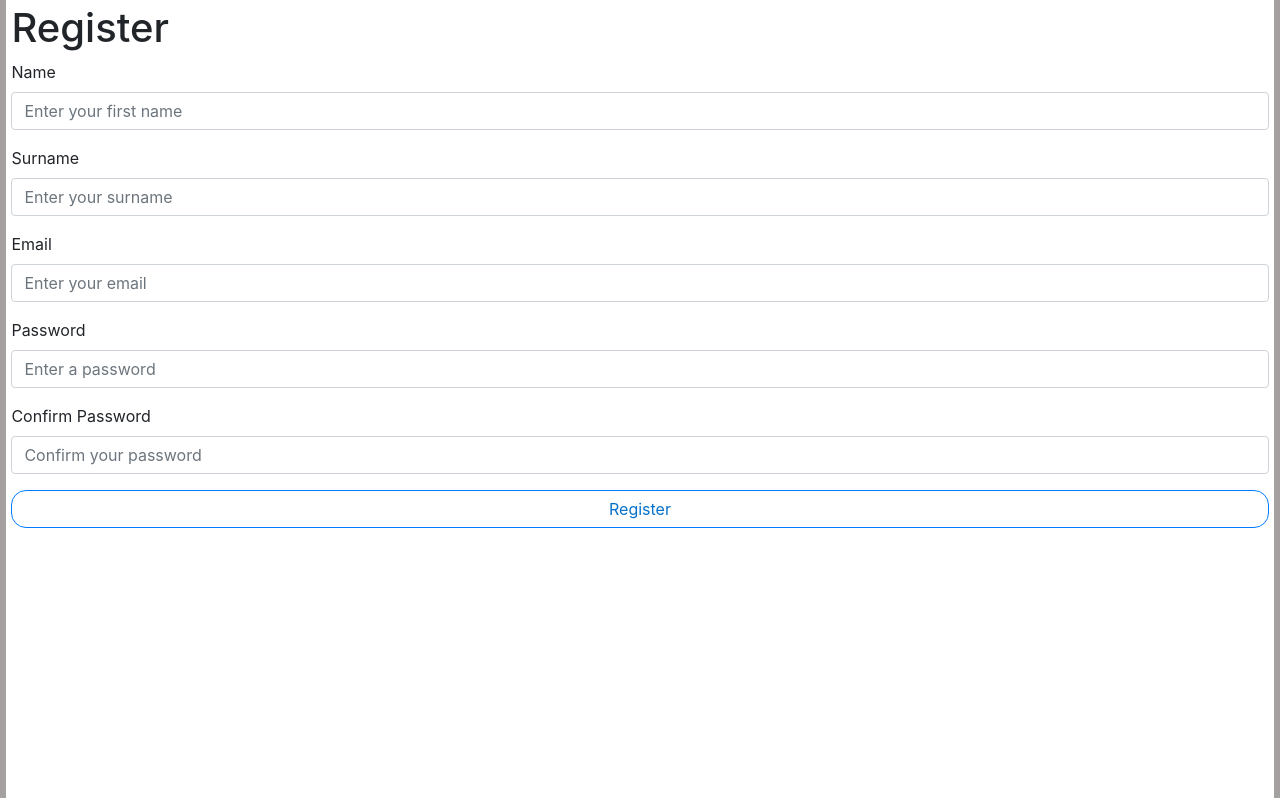
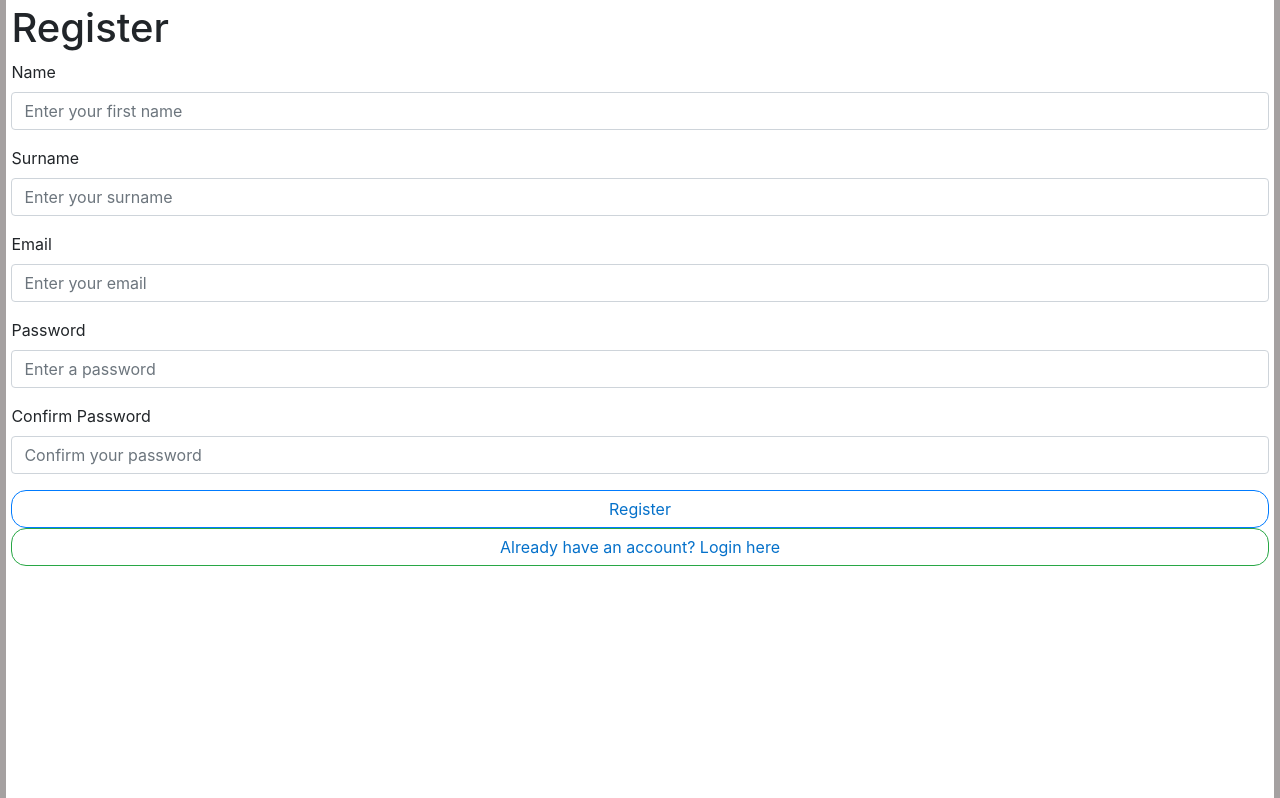
Before and after one commit to Vamzdis/E-shop, a Flask app: page /register in a window 1280 px wide. Shown: the part 71-869 px from the top of the page. Run offline with Flask 3, Linux system fonts and the light colour scheme.

Commit message:
added login button

```diff
--- a/app/templates/user_register_extends_base.html
+++ b/app/templates/user_register_extends_base.html
@@ -77,6 +77,10 @@
             {{ form.submit(class="btn btn-primary btn-block") }}
         </div>
     </form>
-
+    <a href="{{ url_for('users.login') }}" >
+        <button class="btn btn-success btn-block">
+            Already have an account? Login here
+        </button>
+    </a>
 
 {% endblock %}
```
